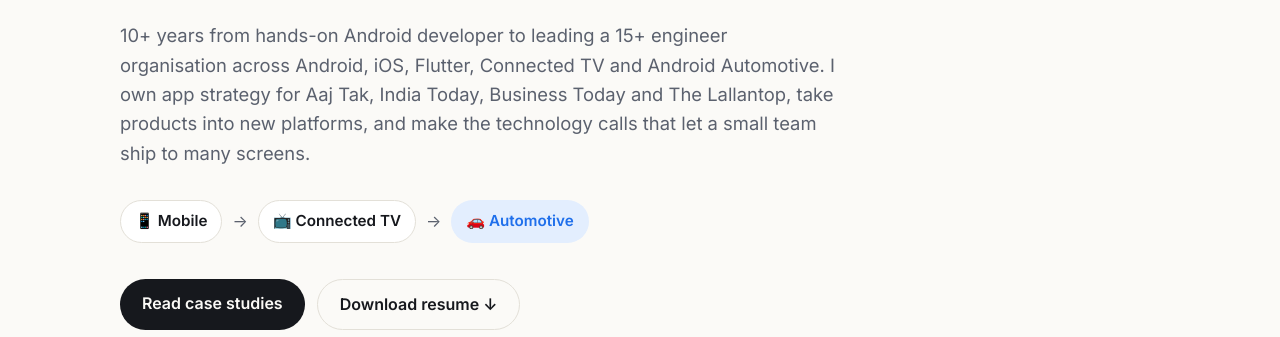
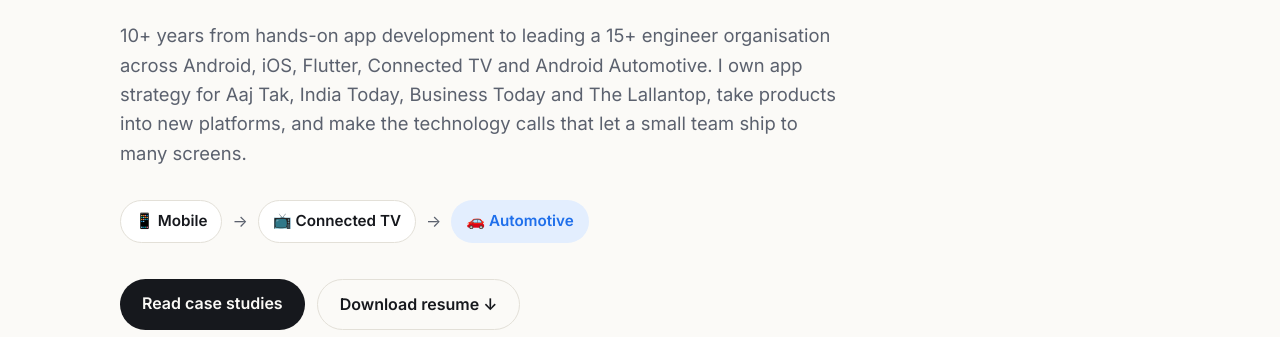
Before and after one commit to pankajkumar78/portfolio, a plain HTML site: page index.html in a window 1280 px wide. Shown: the part 463-800 px from the top of the page. Drawn offline with Linux system fonts and the light colour scheme.

Commit message:
Hero: hands-on app development
Co-Authored-By: Claude Opus 5.5 <noreply@anthropic.com>

```diff
--- a/index.html
+++ b/index.html
@@ -43,7 +43,7 @@
     <p class="eyebrow">Engineering Leader · Mobile, Connected TV &amp; OTT · India Today Group</p>
     <h1>I lead the engineering behind news products used by <span class="accent">millions</span> — on phones, TVs and in the car.</h1>
     <p class="lede">
-      10+ years from hands-on Android developer to leading a 15+ engineer organisation across Android, iOS, Flutter,
+      10+ years from hands-on app development to leading a 15+ engineer organisation across Android, iOS, Flutter,
       Connected TV and Android Automotive. I own app strategy for Aaj Tak, India Today, Business Today and The Lallantop, take products
       into new platforms, and make the technology calls that let a small team ship to many screens.
     </p>
```
